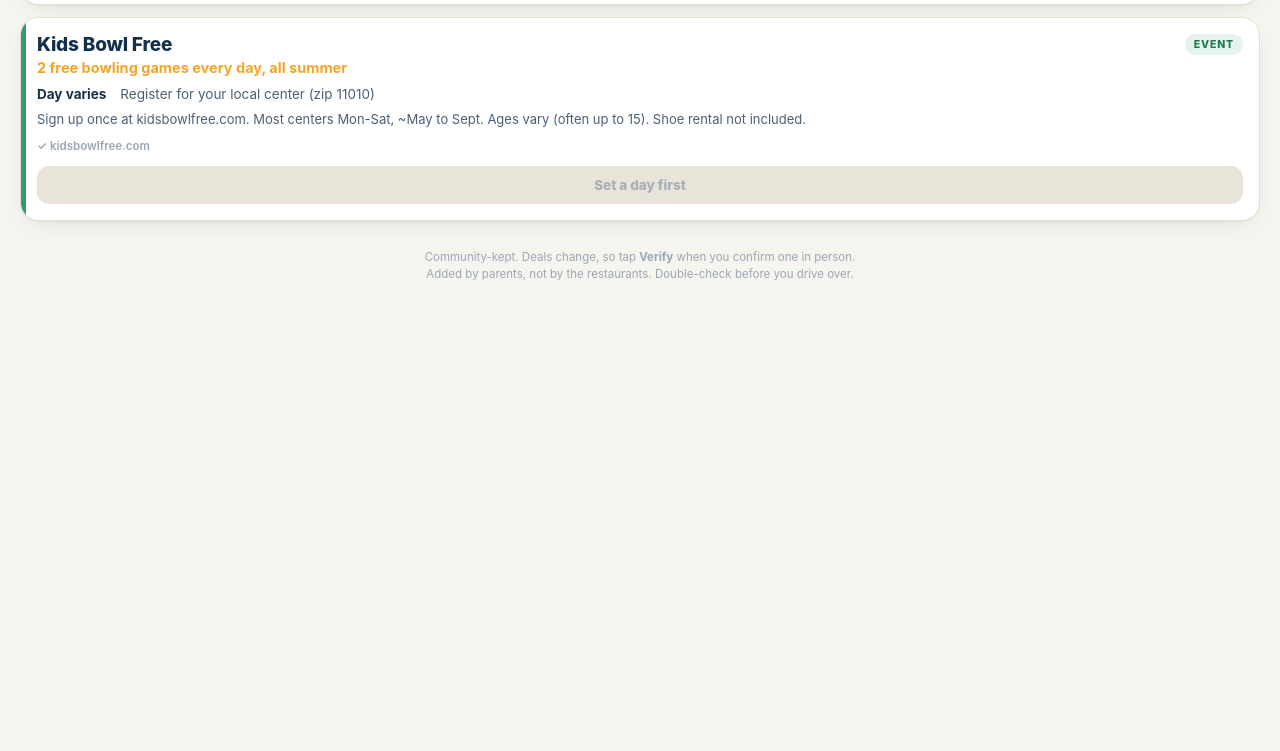
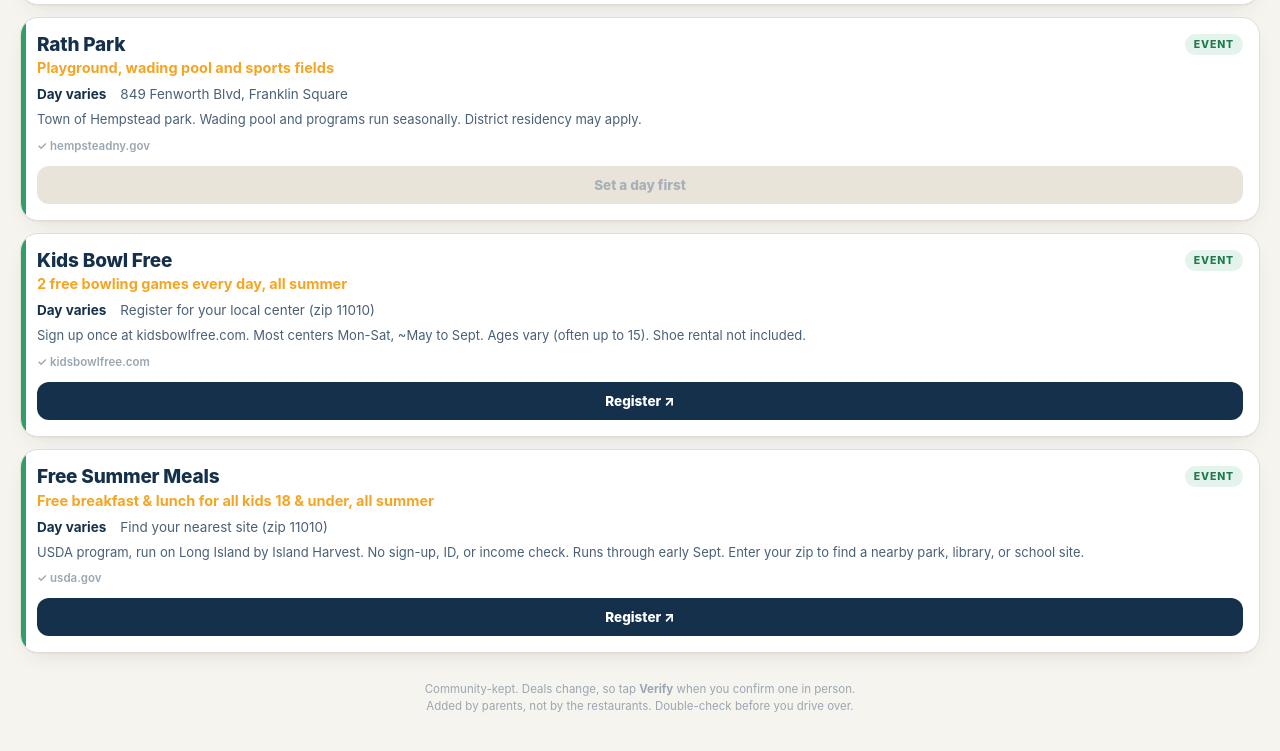
Before and after one commit to librasantos/Tagalong, a website: page index.html in a window 1280 px wide. Shown: the part 1795-2546 px from the top of the page. Before the commit the page ends 2204 px from the top, so only its background shows below. Drawn offline with Linux system fonts and the light colour scheme.

Commit message:
Add files via upload

```diff
--- a/deals.json
+++ b/deals.json
@@ -59,6 +59,21 @@
       "lastChecked": "2026-07-02"
     },
     {
+      "id": "pin-ikea-3-food",
+      "type": "food",
+      "name": "IKEA Restaurant",
+      "deal": "Kids eat free Wednesdays: 2 kids' meals with an adult entree",
+      "day": 3,
+      "start": "",
+      "end": "",
+      "loc": "Broadway Mall, Hicksville",
+      "note": "Requires a free IKEA Family membership. Ages 12 & under. In the in-store Swedish Restaurant.",
+      "url": "https://www.ikea.com/us/en/offers/family-offers/",
+      "conf": true,
+      "src": "ikea.com",
+      "lastChecked": "2026-07-02"
+    },
+    {
       "id": "auto-your-mothers-house-2-food",
       "type": "food",
       "name": "Your Mother's House Kitchen & Bar",
@@ -110,8 +125,24 @@
       "end": "",
       "loc": "Register for your local center (zip 11010)",
       "note": "Sign up once at kidsbowlfree.com. Most centers Mon-Sat, ~May to Sept. Ages vary (often up to 15). Shoe rental not included.",
+      "url": "https://www.kidsbowlfree.com/",
       "conf": true,
       "src": "kidsbowlfree.com",
+      "lastChecked": "2026-07-02"
+    },
+    {
+      "id": "pin-free-summer-meals-varies-event",
+      "type": "event",
+      "name": "Free Summer Meals",
+      "deal": "Free breakfast & lunch for all kids 18 & under, all summer",
+      "day": "varies",
+      "start": "",
+      "end": "",
+      "loc": "Find your nearest site (zip 11010)",
+      "note": "USDA program, run on Long Island by Island Harvest. No sign-up, ID, or income check. Runs through early Sept. Enter your zip to find a nearby park, library, or school site.",
+      "url": "https://www.fna.usda.gov/sfsp/sitefinder",
+      "conf": true,
+      "src": "usda.gov",
       "lastChecked": "2026-07-02"
     }
   ]
--- a/index.html
+++ b/index.html
@@ -80,7 +80,7 @@
 
   .actions{display:flex;gap:8px;margin-top:13px;}
   .btn{flex:1;border:none;border-radius:12px;padding:11px;font-size:13.5px;font-weight:800;cursor:pointer;
-    font-family:inherit;transition:.15s;display:flex;align-items:center;justify-content:center;gap:6px;}
+    font-family:inherit;transition:.15s;display:flex;align-items:center;justify-content:center;gap:6px;text-decoration:none;}
   .btn.cal{background:var(--ink);color:#fff;}
   .btn.cal:disabled{background:#e9e4d9;color:#a7b0b8;cursor:not-allowed;}
   .btn.ver{background:#fff;color:var(--ink);border:1.5px solid var(--line);flex:0 0 auto;padding:11px 14px;}
@@ -340,8 +340,10 @@ function render(){
       ${e.note?`<p class="note">${esc(e.note)}</p>`:""}
       <div class="src">${e.conf?"✓ "+esc(e.src||"Community"):`<span class="unconf">Unconfirmed</span> ${esc(e.src||"Community")}`}</div>
       <div class="actions">
-        <button class="btn cal" ${canCal?"":"disabled"} onclick="addCal('${e.id}')">
-          ${canCal?"＋ Add to Calendar":"Set a day first"}</button>
+        ${e.url
+          ? `<a class="btn cal" href="${esc(e.url)}" target="_blank" rel="noopener">Register ↗</a>`
+          : `<button class="btn cal" ${canCal?"":"disabled"} onclick="addCal('${e.id}')">
+              ${canCal?"＋ Add to Calendar":"Set a day first"}</button>`}
         ${e.conf?"":`<button class="btn ver" onclick="verify('${e.id}')">Verify</button>`}
       </div>
     </div>`;
```
Also changed, not shown: parser.mjs (+10 -0 lines).
